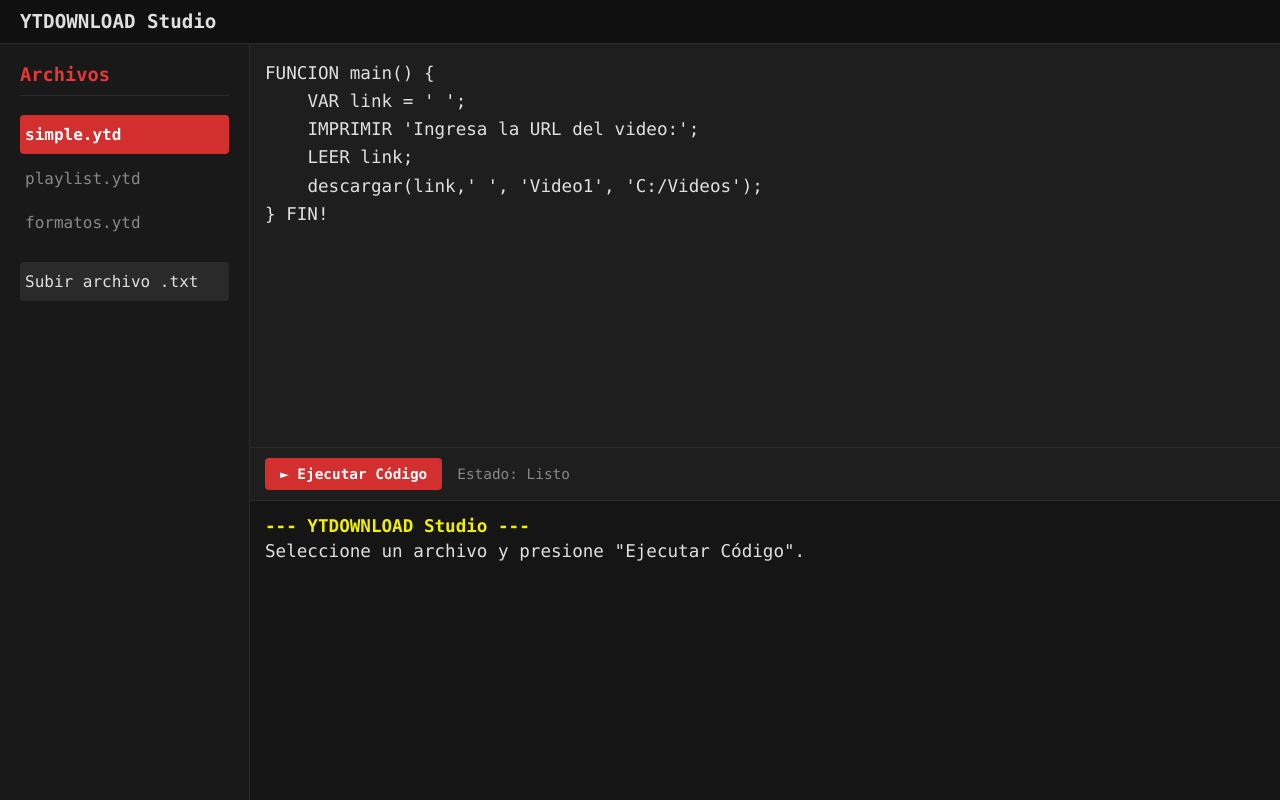
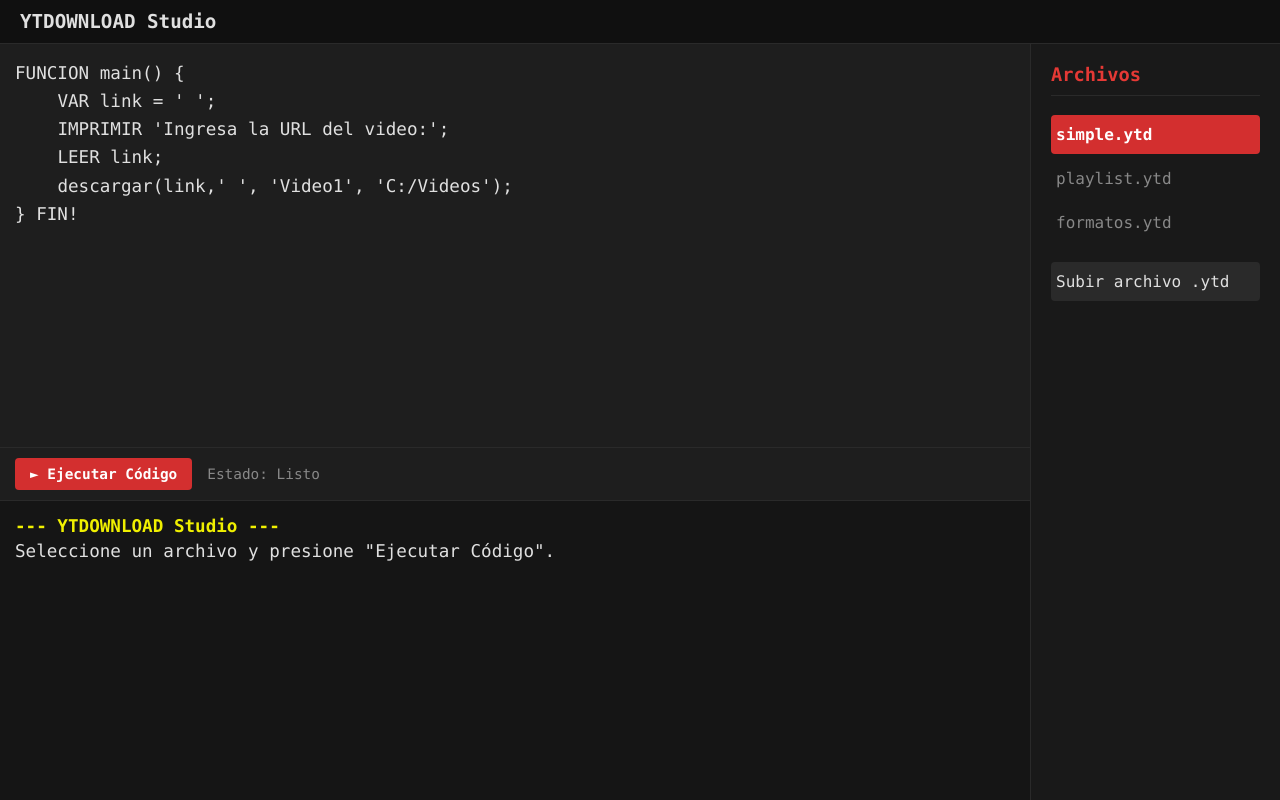
Before and after one commit to EdsonMM89/ytdownload_studio, a plain HTML site: page index.html in a window 1280 px wide. Drawn offline with Linux system fonts and the light colour scheme.

Commit message:
Update index.html

```diff
--- a/index.html
+++ b/index.html
@@ -53,77 +53,8 @@
             overflow: hidden; /* Evita scroll en el main */
         }
 
-        /* --- CAMBIO: Panel Izquierdo (Sidebar) --- */
-        .sidebar-pane {
-            flex-basis: 250px; /* Ancho fijo */
-            flex-shrink: 0;
-            background-color: var(--color-bg-sidebar);
-            border-right: 1px solid var(--color-borde); /* <-- Borde a la derecha */
-            padding: 20px;
-            overflow-y: auto;
-            box-sizing: border-box;
-        }
-
-        .sidebar-pane h3 {
-            color: var(--color-rojo);
-            margin-top: 0;
-            border-bottom: 1px solid var(--color-borde);
-            padding-bottom: 10px;
-        }
-
-        .file-list {
-            list-style: none;
-            padding: 0;
-            margin: 0;
-        }
-        .file-list li {
-            padding: 10px 5px;
-            margin-bottom: 5px;
-            cursor: pointer;
-            border-radius: 4px;
-            transition: background-color 0.2s;
-            color: var(--color-texto-secundario);
-        }
-        .file-list li:hover {
-            background-color: #2a2a2a;
-            color: var(--color-texto);
-        }
-        .file-list li.active {
-            background-color: var(--color-rojo-btn);
-            color: #fff;
-            font-weight: bold;
-        }
-
-        #upload-button {
-            display: block;
-            width: 100%;
-            padding: 10px 5px;
-            margin-top: 20px;
-            background-color: var(--color-borde);
-            color: var(--color-texto);
-            border: none;
-            border-radius: 4px;
-            cursor: pointer;
-            font-family: inherit;
-            text-align: left;
-            font-size: 1em;
-        }
-        #upload-button:hover {
-            background-color: #333;
-        }
-        .upload-info {
-            font-size: 0.8em;
-            color: var(--color-texto-secundario);
-            margin-top: 10px;
-        }
-
-
-        #file-uploader {
-            display: none;
-        }
-
-        /* --- CAMBIO: Panel Derecho (Editor + Consola) --- */
-        .main-pane {
+        /* --- Panel Izquierdo (Editor + Consola) --- */
+        .left-pane {
             flex-grow: 1;
             display: flex;
             flex-direction: column;
@@ -210,6 +141,7 @@
             word-wrap: break-word;
         }
 
+        /* Clases de líneas de la consola */
         #console-output .line { margin-bottom: 5px; }
         #console-output .line-error { color: var(--color-rojo); font-weight: bold; }
         #console-output .line-success { color: var(--color-verde); font-weight: bold; }
@@ -229,7 +161,7 @@
             color: var(--color-verde);
             margin-right: 8px;
             flex-shrink: 0;
-            white-space: pre;
+            white-space: pre; /* Respeta espacios en el prompt */
         }
 
         #console-input {
@@ -257,6 +189,76 @@
             50% { background-color: var(--color-verde) }
         }
 
+
+        /* --- Panel Derecho (Sidebar) --- */
+        .right-pane {
+            flex-basis: 250px; /* Ancho fijo */
+            flex-shrink: 0;
+            background-color: var(--color-bg-sidebar);
+            border-left: 1px solid var(--color-borde);
+            padding: 20px;
+            overflow-y: auto;
+            box-sizing: border-box;
+        }
+
+        .right-pane h3 {
+            color: var(--color-rojo);
+            margin-top: 0;
+            border-bottom: 1px solid var(--color-borde);
+            padding-bottom: 10px;
+        }
+
+        .file-list {
+            list-style: none;
+            padding: 0;
+            margin: 0;
+        }
+        .file-list li {
+            padding: 10px 5px;
+            margin-bottom: 5px;
+            cursor: pointer;
+            border-radius: 4px;
+            transition: background-color 0.2s;
+            color: var(--color-texto-secundario);
+        }
+        .file-list li:hover {
+            background-color: #2a2a2a;
+            color: var(--color-texto);
+        }
+        .file-list li.active {
+            background-color: var(--color-rojo-btn);
+            color: #fff;
+            font-weight: bold;
+        }
+
+        #upload-button {
+            display: block;
+            width: 100%;
+            padding: 10px 5px;
+            margin-top: 20px;
+            background-color: var(--color-borde);
+            color: var(--color-texto);
+            border: none;
+            border-radius: 4px;
+            cursor: pointer;
+            font-family: inherit;
+            text-align: left;
+            font-size: 1em;
+        }
+        #upload-button:hover {
+            background-color: #333;
+        }
+        .upload-info {
+            font-size: 0.8em;
+            color: var(--color-texto-secundario);
+            margin-top: 10px;
+        }
+
+
+        #file-uploader {
+            display: none;
+        }
+
     </style>
 </head>
 <body>
@@ -265,16 +267,7 @@
         <header>YTDOWNLOAD Studio</header>
 
         <main class="main-content">
-
-            <aside class="sidebar-pane">
-                <h3>Archivos</h3>
-                <ul class="file-list" id="file-list">
-                    </ul>
-
-                <button id="upload-button">Subir archivo .txt</button>
-            </aside>
-
-            <div class="main-pane">
+            <div class="left-pane">
 
                 <div class="editor-wrapper">
                     <textarea id="editor" spellcheck="false" autocomplete="off"></textarea>
@@ -296,6 +289,13 @@
 
             </div>
 
+            <aside class="right-pane">
+                <h3>Archivos</h3>
+                <ul class="file-list" id="file-list">
+                    </ul>
+
+                <button id="upload-button">Subir archivo .ytd</button>
+            </aside>
         </main>
     </div>
 
@@ -341,8 +341,8 @@
     let tabData = { ...initialFiles };
     let activeFile = 'simple.ytd';
     let consoleMode = 'command'; // 'command' | 'simulation' | 'idle'
-    let currentProcess = null;
-    let processInputResolve = null;
+    let currentProcess = null; // Renombrado de 'currentSimulation'
+    let processInputResolve = null; // Renombrado de 'simulationInputResolve'
     let currentInputPrompt = "";
 
     // ==================================================================
@@ -512,28 +512,6 @@
         throw new Error(parseError(peek(), mensaje));
     };
 
-    // ***** LA FUNCIÓN QUE FALTABA *****
-    function parseExpression() {
-        if (match(TokenType.STRING)) {
-            return { type: 'Literal', value: previous().value };
-        }
-        if (match(TokenType.TIPO_DATO)) {
-             return { type: 'Literal', value: previous().value };
-        }
-
-        if (match(TokenType.IDENTIFICADOR)) {
-            const id = previous().value;
-            if (match(TokenType.PUNTO)) {
-                const property = consume(TokenType.IDENTIFICADOR, "Se esperaba nombre de propiedad (url, nombre) después de '.'").value;
-                return { type: 'MemberExpression', object: id, property: property };
-            }
-            return { type: 'Identifier', name: id };
-        }
-
-        throw new Error(parseError(peek(), "Se esperaba una expresión (variable, string, tipo)"));
-    }
-    // **********************************
-
     function analizarSintactico(tokens) {
         parserTokens = tokens;
         parserPos = 0;
@@ -662,6 +640,26 @@
         consume(TokenType.LLAVE_DER, "Se esperaba '}' para cerrar el bloque 'SI'");
 
         return { type: 'SiStatement', condition, body };
+    }
+
+    function parseExpression() {
+        if (match(TokenType.STRING)) {
+            return { type: 'Literal', value: previous().value };
+        }
+        if (match(TokenType.TIPO_DATO)) {
+             return { type: 'Literal', value: previous().value };
+        }
+
+        if (match(TokenType.IDENTIFICADOR)) {
+            const id = previous().value;
+            if (match(TokenType.PUNTO)) {
+                const property = consume(TokenType.IDENTIFICADOR, "Se esperaba nombre de propiedad (url, nombre) después de '.'").value;
+                return { type: 'MemberExpression', object: id, property: property };
+            }
+            return { type: 'Identifier', name: id };
+        }
+
+        throw new Error(parseError(peek(), "Se esperaba una expresión (variable, string, tipo)"));
     }
 
 
```
